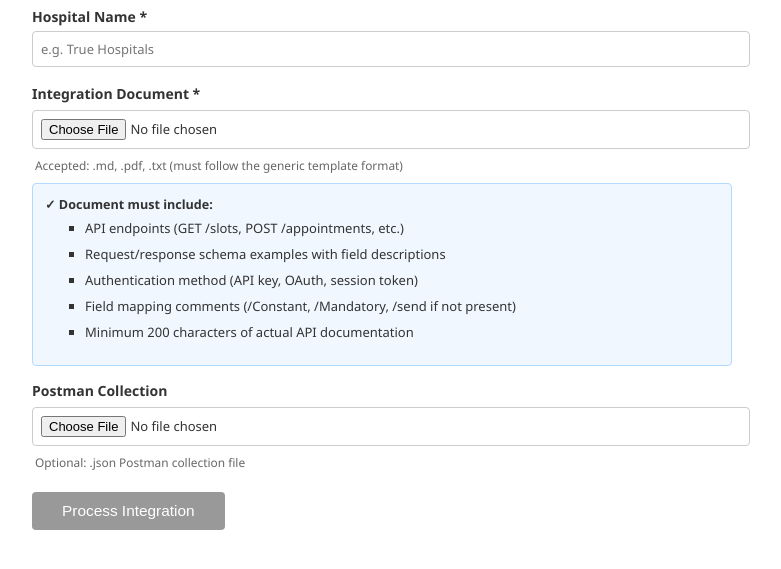
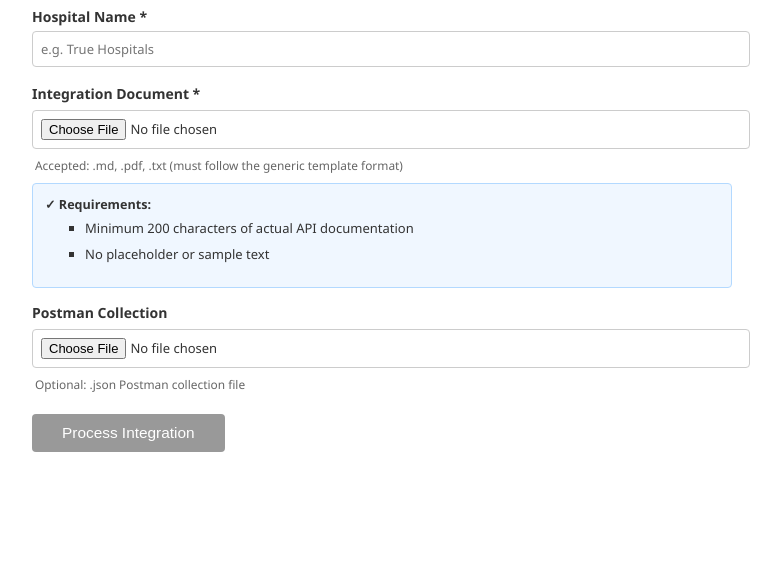
Before and after one commit to pyla-prathibha/integration-agent, a Django app: template agent/templates/agent/upload.html in a window 1280 px wide. Shown: the part 205-774 px from the top of the page, without its empty margins (258-1039 px from the left). Run offline with Django 5.2, Linux system fonts and the light colour scheme; the template is opened without the code that fills it, so the values that code supplies are empty.

Commit message:
Simplify checklist to only show enforced validations
Update the requirements checklist to only display the 2 validations that are actually enforced:
- Minimum 200 characters of actual API documentation
- No placeholder or sample text

Co-Authored-By: Claude Haiku 4.5 <noreply@anthropic.com>

```diff
--- a/agent/templates/agent/upload.html
+++ b/agent/templates/agent/upload.html
@@ -43,13 +43,10 @@
       <div class="help">Accepted: .md, .pdf, .txt (must follow the generic template format)</div>
       <div class="validation-error" id="doc-error"></div>
       <div class="requirements">
-        <strong>✓ Document must include:</strong>
+        <strong>✓ Requirements:</strong>
         <ul>
-          <li>API endpoints (GET /slots, POST /appointments, etc.)</li>
-          <li>Request/response schema examples with field descriptions</li>
-          <li>Authentication method (API key, OAuth, session token)</li>
-          <li>Field mapping comments (/Constant, /Mandatory, /send if not present)</li>
           <li>Minimum 200 characters of actual API documentation</li>
+          <li>No placeholder or sample text</li>
         </ul>
       </div>
     </div>
```
